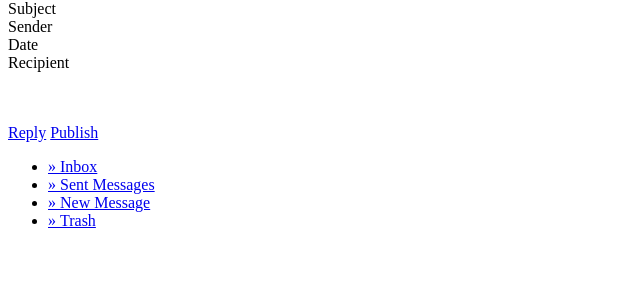
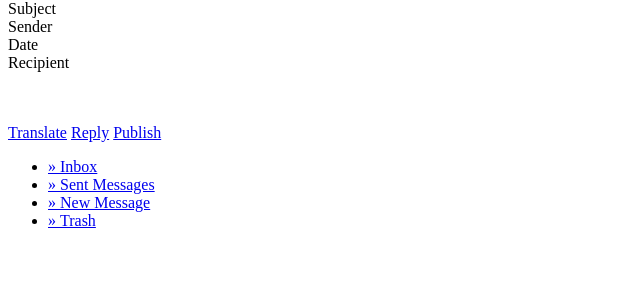
Before and after one commit to livne/Random-Yes, a Django app: template messages/templates/messages/view.html in a window 1280 px wide. Shown: the part 392-692 px from the top of the page, without its empty margins (0-640 px from the left). Run offline with Django 3.2, Linux system fonts and the light colour scheme; the template is opened without the code that fills it: most values are stand-ins (such as "Sample title", 1, 10 or a date in 2020).

Commit message:
add a translate link on message view

```diff
--- a/messages/templates/messages/view.html
+++ b/messages/templates/messages/view.html
@@ -16,7 +16,7 @@
     <dd>{{ message.recipient.first_name }} {{ message.recipient.last_name }}</dd>
 </dl>
 {{ message.body|linebreaksbr }}<br /><br />
-
+<a href="http://translate.google.com/translate?prev=hp&hl=en&js=n&u=http%3A%2F%2Frandomyes.com%2Fmessages%2Ftranslate%2F{{ message.id }}%2F&sl=auto&tl={{ language_trans_code }}&history_state0=">{% trans "Translate" %}</a>
 {% ifequal message.recipient.id user.id %}
 <a href="{% url messages_reply message.id %}">{% trans "Reply" %}</a>
 {% endifequal %}
--- a/messages/views.py
+++ b/messages/views.py
@@ -14,6 +14,7 @@
 from messages.utils import format_quote
 
 from app.utils import initial_subject, initial_body
+from app.language_trans_codes import language_trans_codes
 
 if "notification" in settings.INSTALLED_APPS:
     from notification import models as notification
@@ -230,6 +231,7 @@
     return render_to_response(template_name, {
         'message': message,
         'allow_delete': (message.sender.id == user.id) or (message.recipient.id == user.id),
+        'language_trans_code': language_trans_codes[user.language],
     }, context_instance=RequestContext(request))
 view = login_required(view)
 
```
